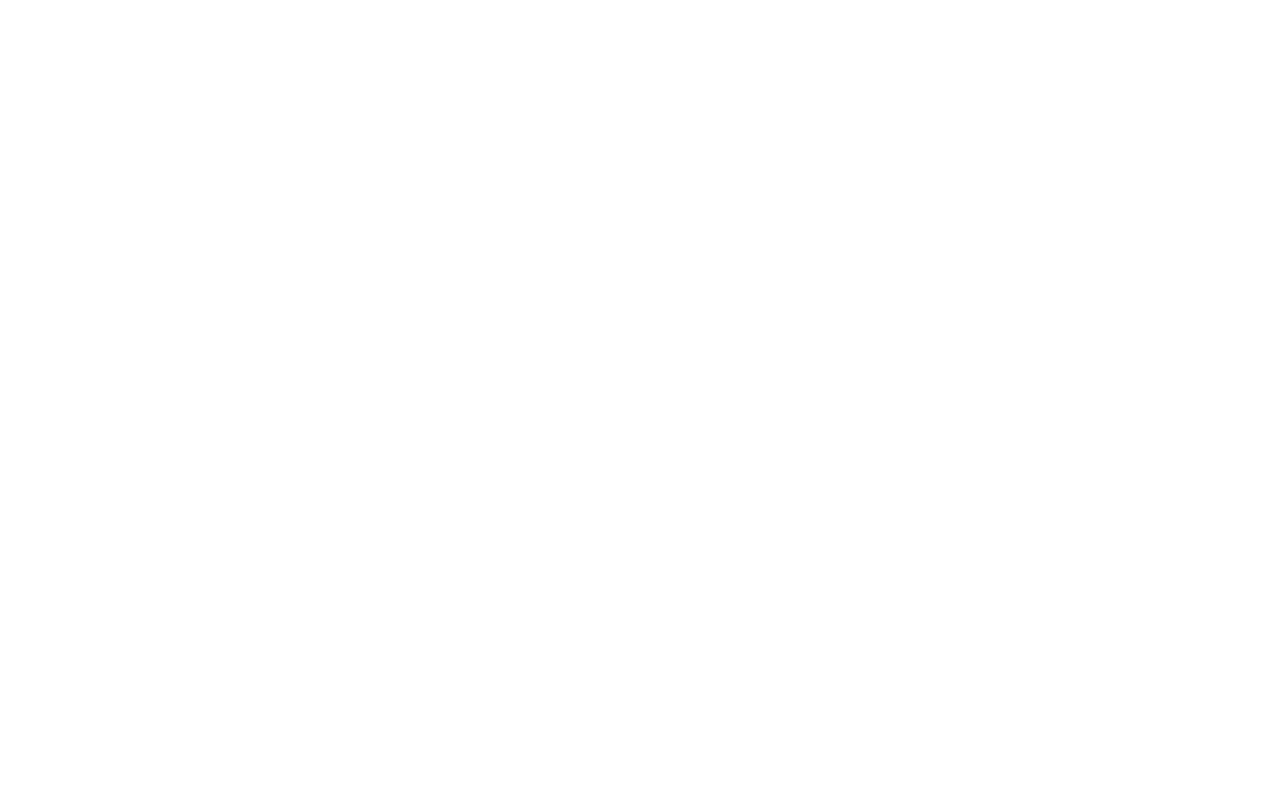
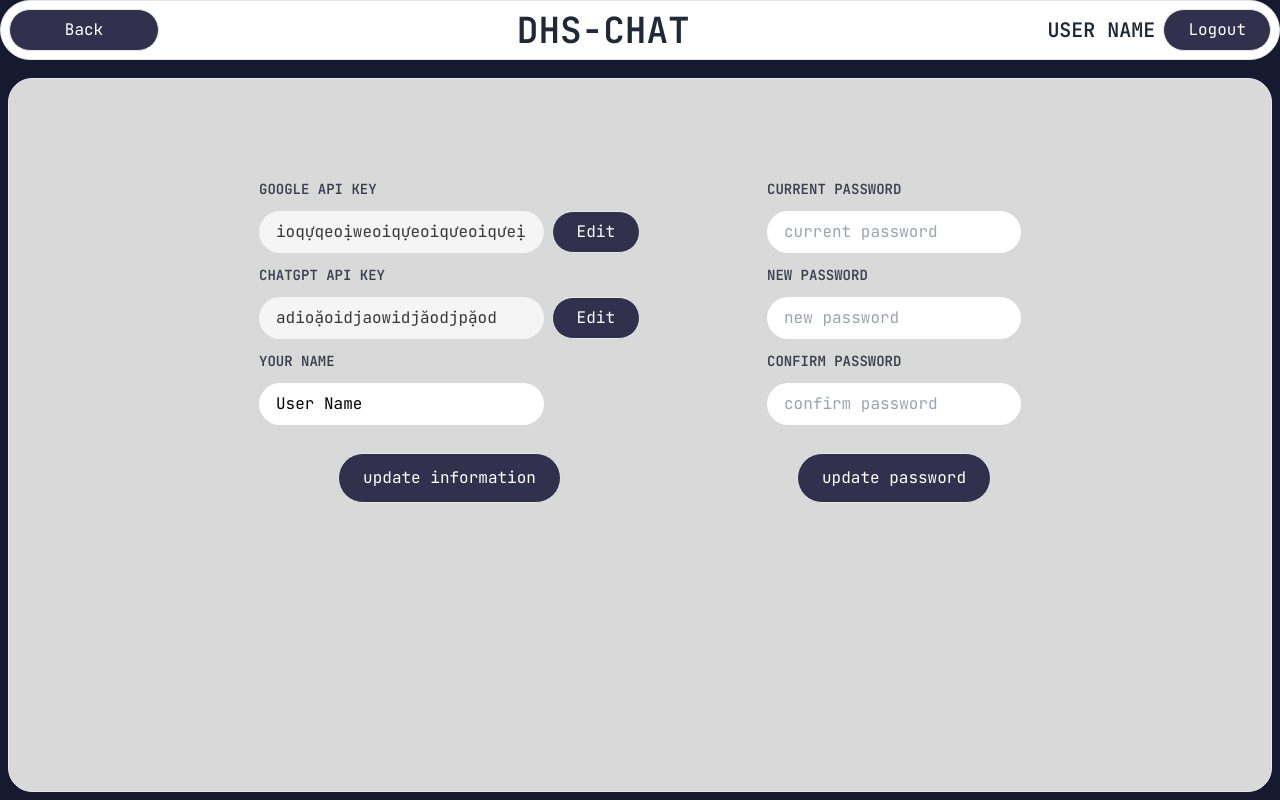
Before and after one commit to dduwscth/chat-with-ai-fe, a React (Create React App) app: page /setting in a window 1280 px wide. Before the commit this address had no page. Built offline with nearby package versions, Linux system fonts and the light colour scheme.

Commit message:
Add Setting page and update Chat layout

```diff
--- a/src/App.js
+++ b/src/App.js
@@ -3,6 +3,7 @@ import { BrowserRouter as Router, Routes, Route } from "react-router-dom";
 import Login from "./pages/login/Login.js";
 import Signup from "./pages/login/Signup.js";
 import Chat from "./pages/layouts/Chat.js";
+import Setting from "./pages/layouts/Setting.js";
 
 function App() {
   axios.defaults.baseURL = 'https://api.ducth.tech/';
@@ -14,6 +15,7 @@ function App() {
           <Route path="/login" element={<Login />} />
           <Route path="/signup" element={<Signup />} />
           <Route path="/chat" element={<Chat />} />
+          <Route path="/setting" element={<Setting />} />
         </Routes>
       </div>
     </Router>
--- /dev/null
+++ b/src/component/Navbar.js
@@ -0,0 +1,46 @@
+import React from "react";
+import { Link, useLocation } from "react-router-dom";
+
+function Navbar() {
+  const location = useLocation();
+
+  // Kiểm tra xem có đang ở trang 'setting' hay không
+  const isSettingPage = location.pathname === '/setting';
+
+  return (
+    <div className="fixed w-full z-20 top-0 start-0 end-0 border rounded-full border-gray-200 bg-white p-2">
+      <div className="flex items-center justify-between">
+        {isSettingPage ? (
+          <button
+            onClick={() => window.history.back()}
+            className="bg-[#31304D] px-6 py-2 border rounded-full text-center text-white w-[150px]"
+          >
+            Back
+          </button>
+        ) : (
+          <Link
+            to="/setting"
+            className="bg-[#31304D] px-6 py-2 border rounded-full text-center text-white w-[150px]"
+          >
+            Setting
+          </Link>
+        )}
+
+        <span className="text-gray-800 uppercase text-4xl font-semibold">
+          dhs-chat
+        </span>
+
+        <div className="flex items-center">
+          <span className="text-gray-800 uppercase text-xl font-semibold me-2">
+            User Name
+          </span>
+          <button className="bg-[#31304D] px-6 py-2 border rounded-full text-center text-white">
+            Logout
+          </button>
+        </div>
+      </div>
+    </div>
+  );
+}
+
+export default Navbar;
--- a/src/pages/layouts/Chat.js
+++ b/src/pages/layouts/Chat.js
@@ -1,35 +1,25 @@
 import React ,{ useState, useEffect } from "react";
 import { Link} from "react-router-dom";
+import Navbar from "../../component/Navbar.js";
 
 function Chat(){
     const [isOn, setIsOn] = useState(false);
 
     useEffect(() => {
-      // Xử lý các thay đổi khi isOn thay đổi
-      console.log('Toggle state changed:', isOn);
+
     }, [isOn]);
+
+    const [rows, setRows] = useState(1);
+    const minRows = 1;
+    const maxRows = 4; // Đặt giá trị tối đa mong muốn
+
+    const handleChange = (event) => {
+        const textareaRows = event.target.value.split('\n').length;
+        setRows(Math.min(maxRows, Math.max(minRows, textareaRows)));
+    };
     return(
         <div className="bg-[#161A30] max-h-screen h-screen p-2">
-            <div className=" fixed w-full z-20 top-0 start-0 border rounded-full border-gray-200 bg-white p-2 m-2">
-                <div className="flex items-center justify-between">
-                    <button className="bg-[#31304D] px-6 py-2 border rounded-full text-center text-white">
-                        Setting
-                    </button>
-
-                    <span className="text-gray-800 uppercase text-4xl font-semibold">
-                        dhs-chat
-                    </span>
-
-                    <div className="flex items-center">
-                        <span className="text-gray-800 uppercase text-xl font-semibold me-2">
-                            User Name
-                        </span>
-                        <button className="bg-[#31304D] px-6 py-2 border rounded-full text-center text-white">
-                            Logout
-                        </button>
-                    </div>
-                </div>
-            </div>
+            <Navbar />
             <div className="h-full pt-[70px] w-full flex gap-2">
                 <div className="w-2/12 border rounded-3xl p-2 flex flex-col gap-2 bg-[#B6BBC4]">
                     <button className="w-full border rounded-full text-white bg-[#31304D] text-center py-2">
@@ -46,7 +36,8 @@ function Chat(){
                         </button>
                     </div>
                 </div>
-                <div className="w-10/12 gap-2 flex">
+                <div className="w-10/12 gap-2 flex flex-col justify-between">
+                    <div className="w-full flex gap-2 h-full">
                         <div className="w-6/12 border rounded-3xl p-2 flex flex-col gap-2 bg-[#B6BBC4]">
                             <div className="w-full border-2 border-[#161A30] rounded-full flex items-center justify-between uppercase bg-white p-1">
                                 <span className="text-gray-700 text-sm font-semibold">
@@ -54,7 +45,7 @@ function Chat(){
                                 </span>
                                 <button
                                     className={`relative w-16 h-8 rounded-full border border-[#161A30] overflow-hidden ${
-                                    isOn ? 'bg-blue-500' : 'bg-gray-300'
+                                        isOn ? 'bg-[#161A30]' : 'bg-gray-300'
                                     }`}
                                     onClick={() => setIsOn(!isOn)}
                                 >
@@ -78,6 +69,19 @@ function Chat(){
 
                         </div>
                     </div>
+                    <div className="flex items-center justify-between border rounded-2xl bg-[#B6BBC4] w-full p-1">
+                    <textarea
+                        className="bg-[#B6BBC4] w-full border-0 outline-none rouded-2xl"
+                        rows={rows}
+                        onChange={handleChange}
+                    >
+                        Chat box
+                    </textarea>
+                    <button className="bg-[#31304D] px-6 py-2 border rounded-full text-center text-white">
+                        Send
+                    </button>
+                    </div>
+                </div>
             </div>
         </div>
     )
--- /dev/null
+++ b/src/pages/layouts/Setting.js
@@ -0,0 +1,116 @@
+import React ,{ useState } from "react";
+import { Link} from "react-router-dom";
+import Navbar from "../../component/Navbar.js";
+
+function Setting(){
+
+    return(
+        <div className="bg-[#161A30] max-h-screen h-screen p-2">
+            <Navbar />
+
+            <div className="h-full pt-[70px] w-full">
+                <div className="border rounded-3xl bg-[#D9D9D9] px-[250px] py-[100px] h-full flex gap-4 justify-between">
+                    <div className="w-6/12 flex flex-col gap-3">
+                        {/* //////////////////////////////////// */}
+                        <label className="text-gray-700 text-sm font-semibold uppercase">
+                            google api key
+                        </label>
+                        <div className="flex items-center gap-2">
+                            <input
+                                className="border rounded-full border-transparent px-4 py-2 w-full disabled:opacity-75 disabled:cursor-not-allowed"
+                                type="text"
+                                value={'ioqựqeoịweoiqựeoiqưeoiqưeị'}
+                                placeholder="google api key"
+                                disabled
+                            />
+                            <button className="bg-[#31304D] w-[100px] px-6 py-2 border rounded-full text-center text-white">
+                                Edit
+                            </button>
+                        </div>
+                        {/* //////////////////////////////////// */}
+                        <label className="text-gray-700 text-sm font-semibold uppercase">
+                            chatgpt api key
+                        </label>
+                        <div className="flex items-center gap-2">
+                            <input
+                                className="border rounded-full border-transparent px-4 py-2 w-full disabled:opacity-75 disabled:cursor-not-allowed"
+                                type="text"
+                                value={'adioặoidjaowidjăodjpặod'}
+                                placeholder="chatgpt api key"
+                                disabled
+                            />
+                            <button className="bg-[#31304D] w-[100px] px-6 py-2 border rounded-full text-center text-white">
+                                Edit
+                            </button>
+                        </div>
+                        {/* //////////////////////////////////// */}
+                        <label className="text-gray-700 text-sm font-semibold uppercase">
+                            Your name
+                        </label>
+                        <div className="flex items-center gap-2">
+                            <input
+                                className="border rounded-full border-transparent px-4 py-2 w-full disabled:opacity-75 disabled:cursor-not-allowed"
+                                type="text"
+                                value={'User Name'}
+                                placeholder="Your name"
+                            />
+                            <button className="bg-[#31304D] w-[100px] px-6 py-2 border rounded-full text-center text-white invisible">
+                                Edit
+                            </button>
+                        </div>
+                        {/* //////////////////////////////////// */}
+                        <div className="flex justify-center mt-4">
+                            <button className="bg-[#31304D] px-6 py-3 border rounded-full text-center text-white justify-self-center">
+                                update information
+                            </button>
+                        </div>
+                    </div>
+
+                    <div className="w-4/12 flex flex-col gap-3">
+                        <label for="current-pwd-ke" className="text-gray-700 text-sm font-semibold uppercase">
+                            current password
+                        </label>
+                        <input
+                            className="border rounded-full border-transparent px-4 py-2 w-full disabled:opacity-75 disabled:cursor-not-allowed"
+                            id="current-pwd-ke"
+                            type="password"
+
+                            placeholder="current password"
+                        />
+                        {/* //////////////////////////////////// */}
+                        <label for="new-pwd-ke" className="text-gray-700 text-sm font-semibold uppercase">
+                            new password
+                        </label>
+                        <input
+                            className="border rounded-full border-transparent px-4 py-2 w-full disabled:opacity-75 disabled:cursor-not-allowed"
+                            id="new-pwd-ke"
+                            type="password"
+
+                            placeholder="new password"
+                        />
+                        {/* //////////////////////////////////// */}
+                        <label for="confirm-pwd-ke" className="text-gray-700 text-sm font-semibold uppercase">
+                            confirm password
+                        </label>
+                        <input
+                            className="border rounded-full border-transparent px-4 py-2 w-full disabled:opacity-75 disabled:cursor-not-allowed"
+                            id="confirm-pwd-ke"
+                            type="password"
+
+                            placeholder="confirm password"
+                        />
+                        {/* //////////////////////////////////// */}
+                        <div className="flex justify-center mt-4">
+                            <button className="bg-[#31304D] px-6 py-3 border rounded-full text-center text-white justify-self-center">
+                                update password
+                            </button>
+                        </div>
+                    </div>
+                </div>
+
+            </div>
+        </div>
+    );
+}
+
+export default Setting;
```
Lines whose indentation alone changed are shown as unchanged.
